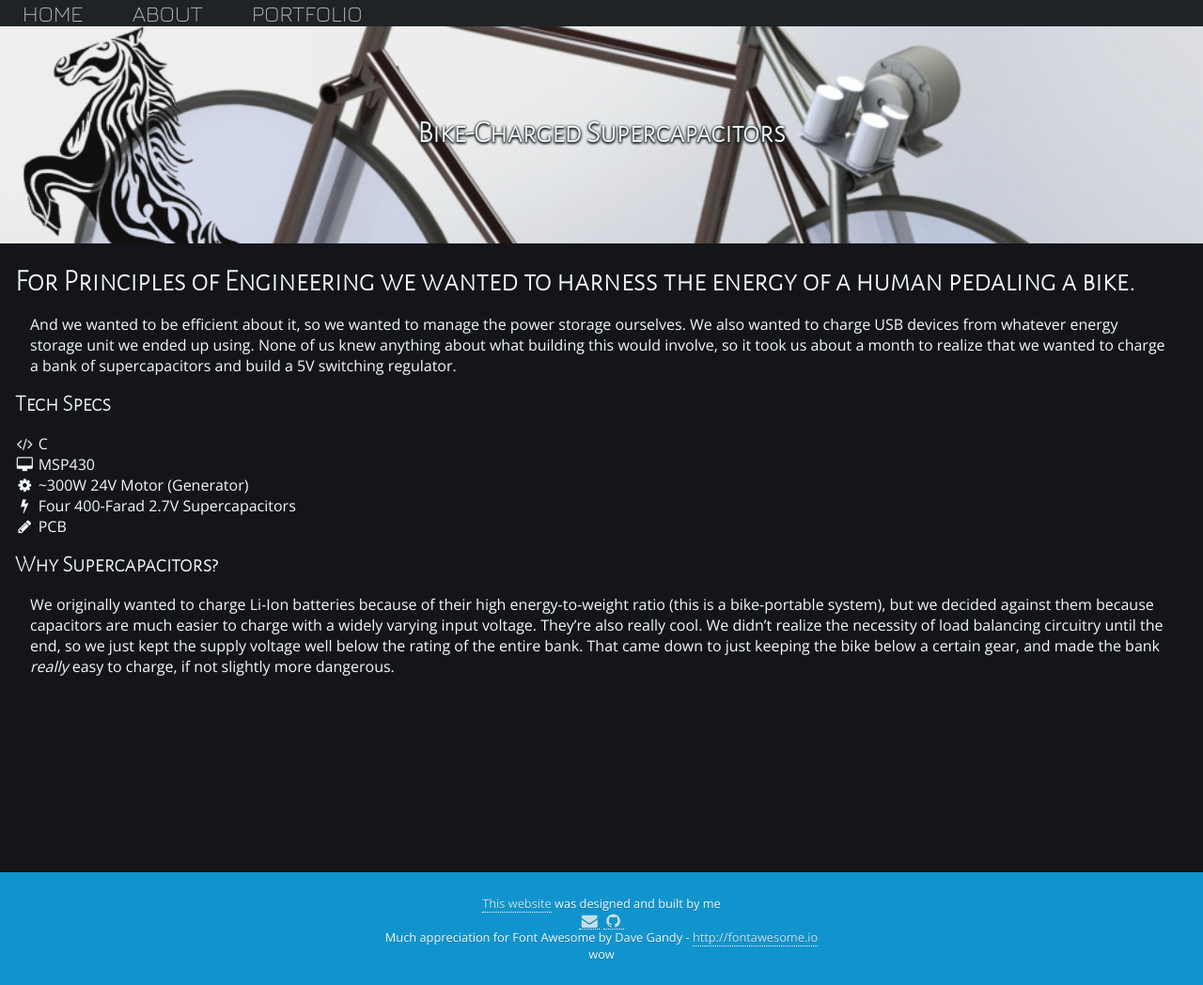
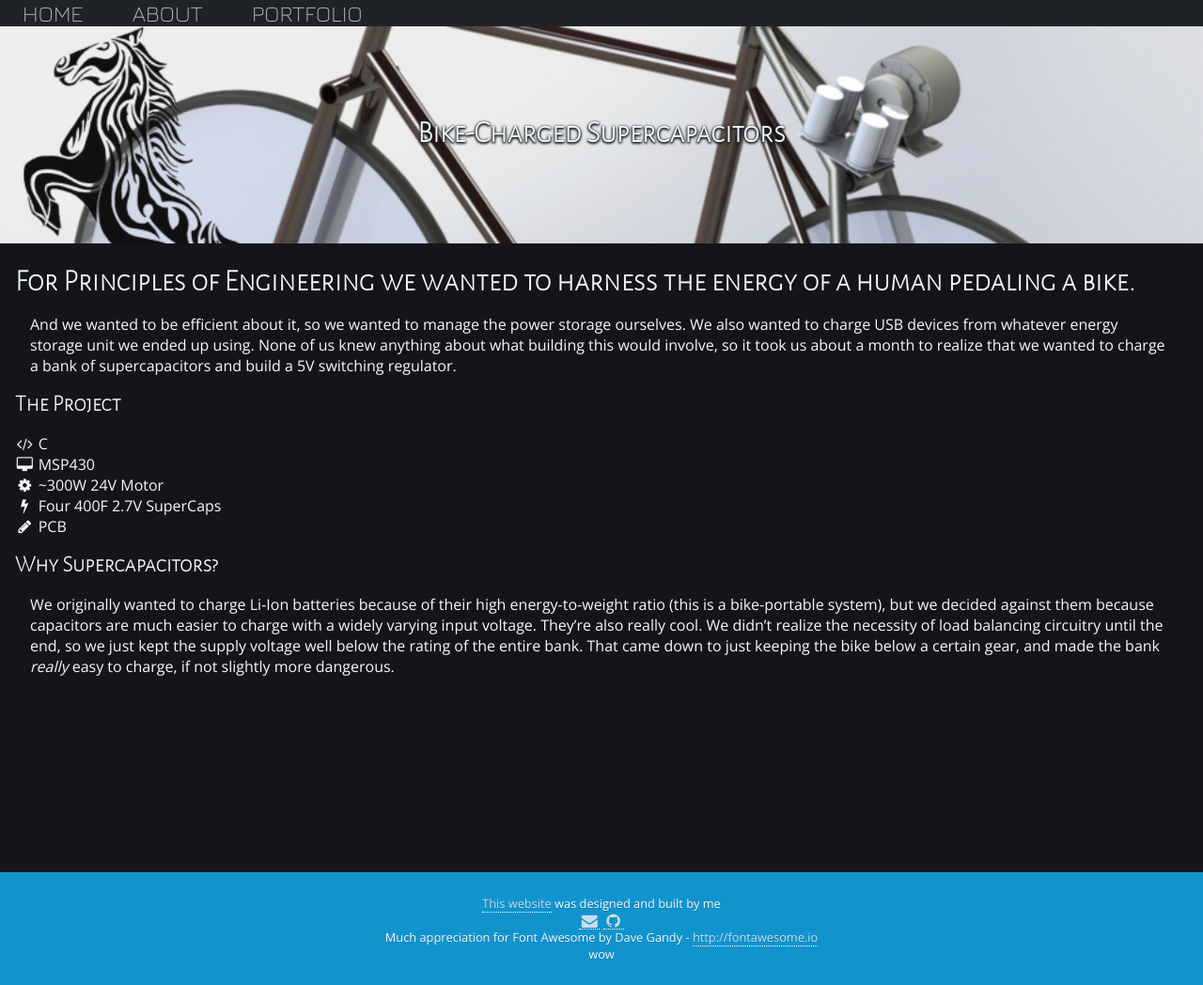
Before and after one commit to EnigMoiD/enigmoid.github.io, a Jekyll site: the page built from _posts/2013-12-17-poe-pyrois.md, in a window 1280 px wide. Shown: the whole page at 94% size. Built offline with Jekyll 4.4.1, drawn with Linux system fonts in a browser that asks for light colours; nearby versions of some CDN libraries.

Commit message:
Updated banners, added content

```diff
--- a/_layouts/post.html
+++ b/_layouts/post.html
@@ -3,13 +3,13 @@
 	<div class="post banner-content">
 		<h1>{{ page.title }}</h1>
 	</div>
-	<img src="/img/{{ page.short }}/banner.jpg">
+	<img src="/img/{{ page.short }}/banner.{{ page.banner-type }}">
 </div>
 <div id="post-container">
 	<h1>{{ page.header[0] }}</h1>
 	<p>{{ page.header[1] }}</p>
 	{% if page.specs %}
-	<h2>Tech Specs</h2>
+	<h2>The Project</h2>
 	<p><ul>
 		{% for spec in page.specs %}
 		<li><i class="fa fa-fw fa-{{ spec[0] }}"></i> {{ spec[1] }}</li>
--- a/_posts/2013-12-17-poe-pyrois.md
+++ b/_posts/2013-12-17-poe-pyrois.md
@@ -3,16 +3,16 @@
 title: Bike-Charged Supercapacitors
 external: [compass, pyrois.weebly.com]
 short: poe-pyrois
+banner-type: jpg
 team: 4
 
-shade: 'dark'
-header: [[For Principles of Engineering we wanted to harness the energy of a human pedaling a bike.],['And we wanted to be efficient about it, so we wanted to manage the power storage ourselves. We also wanted to charge USB devices from whatever energy storage unit we ended up using. None of us knew anything about what building this would involve, so it took us about a month to realize that we wanted to charge a bank of supercapacitors and build a 5V switching regulator.']]
+header: [For Principles of Engineering we wanted to harness the energy of a human pedaling a bike.,'And we wanted to be efficient about it, so we wanted to manage the power storage ourselves. We also wanted to charge USB devices from whatever energy storage unit we ended up using. None of us knew anything about what building this would involve, so it took us about a month to realize that we wanted to charge a bank of supercapacitors and build a 5V switching regulator.']
 
 specs: [
 [code, C],
 [desktop, MSP430],
-[gear, ~300W 24V Motor (Generator)],
-[bolt, Four 400-Farad 2.7V Supercapacitors],
+[gear, ~300W 24V Motor],
+[bolt, Four 400F 2.7V SuperCaps],
 [pencil, PCB]]
 ---
 
```
Also changed, not shown: _posts/2013-10-09-poe-petri.md (+5 -0 lines), _posts/2013-12-17-blinkenlights.md (added, +14 -0 lines), _posts/2013-12-1-cpu.md (renamed from _posts/2013-12-17-cpu.md), img/poe-petri/banner.png (added), img/poe-petri/ui.png (added), 1 other file.
